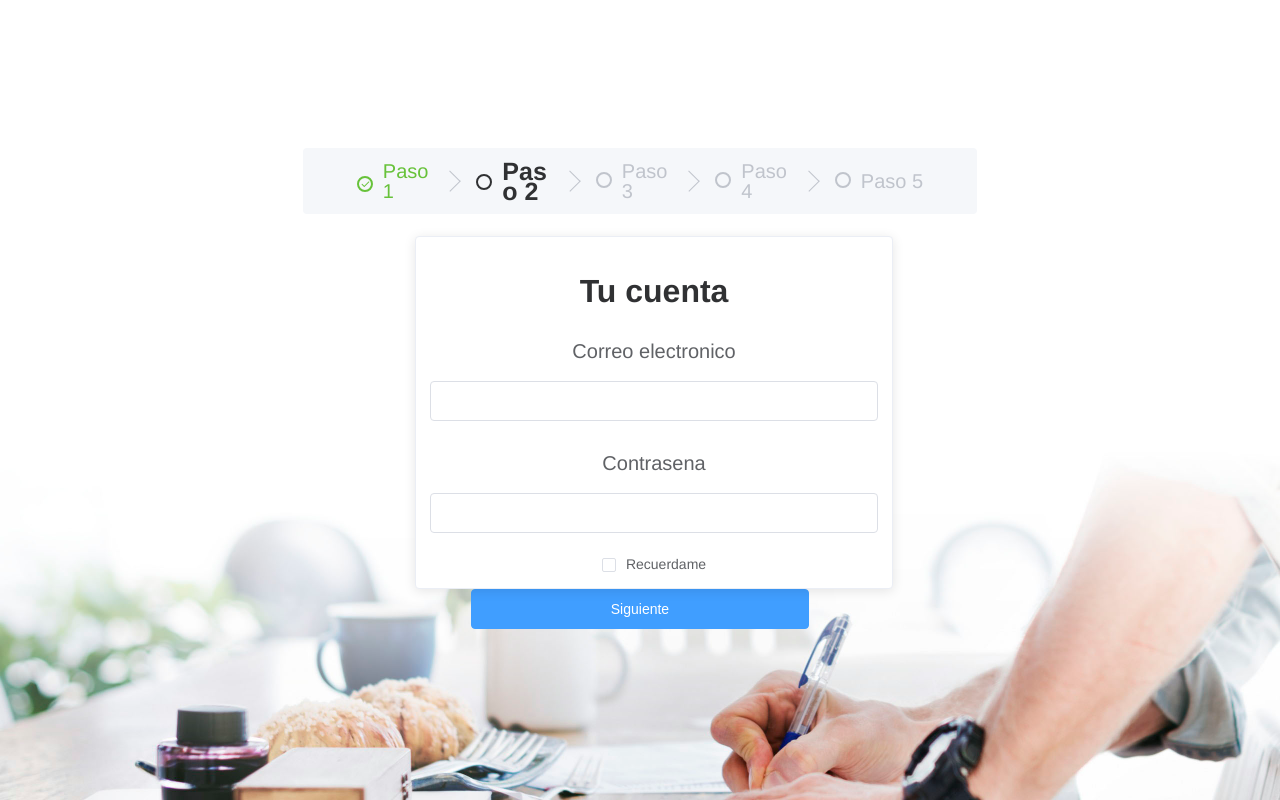
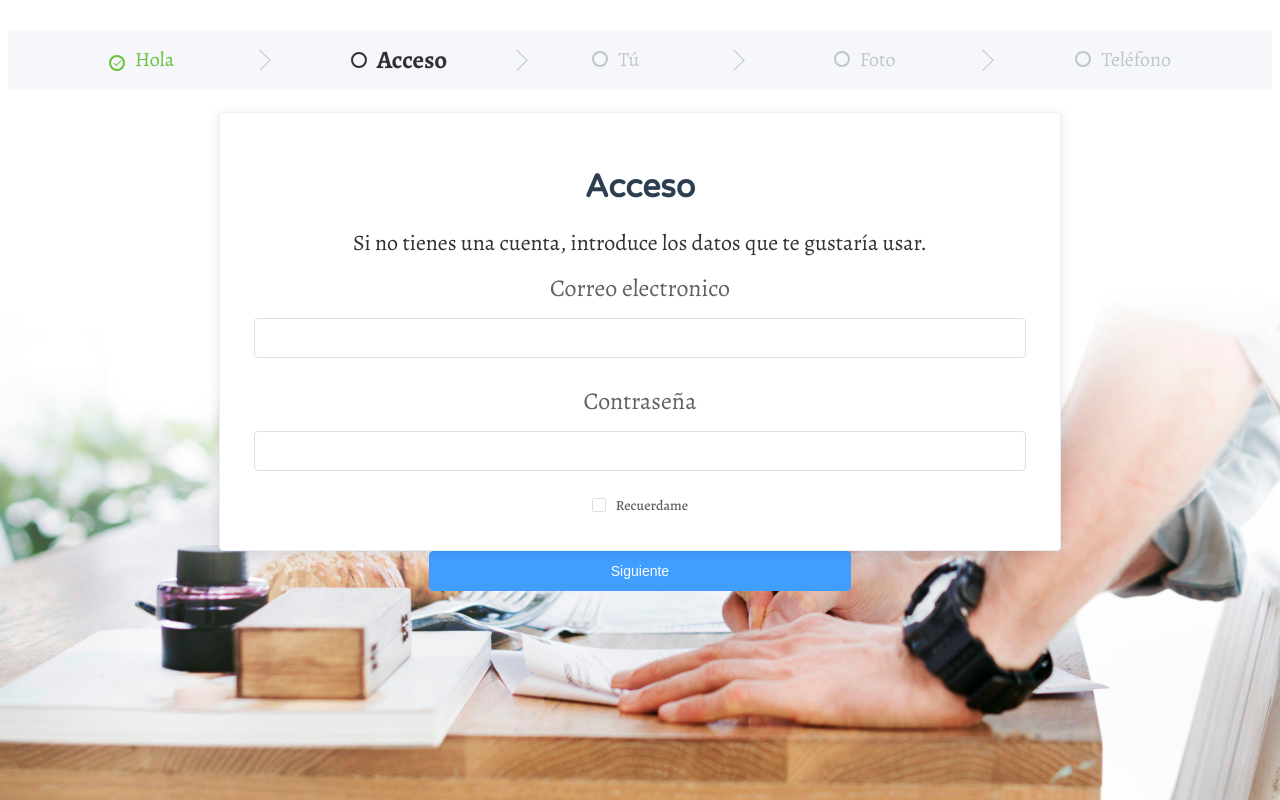
Before and after one commit to CoreDumped-ETSISI/TalentumSocialGamFront, a Vue app: page / in a window 1280 px wide. Both pictures are taken after a click on the button "Siguiente". Built offline with nearby package versions, Linux system fonts and the light colour scheme.

Commit message:
Login/register new style
Rearranged some elements and increased size for accesibility

```diff
--- a/src/App.vue
+++ b/src/App.vue
@@ -11,15 +11,15 @@ export default {
 </script>
 
 <style>
+@import url('https://fonts.googleapis.com/css?family=Alegreya:400,500,700|Varela+Round');
+
 #app {
-	font-family: 'Avenir', Helvetica, Arial, sans-serif;
+	font-family: 'Alegreya', serif;
 	-webkit-font-smoothing: antialiased;
 	-moz-osx-font-smoothing: grayscale;
 	text-align: center;
 	color: #2c3e50;
-	margin: 10%;
 	vertical-align: middle;
-	min-width: 350px;
 }
 
 body{
@@ -29,4 +29,43 @@ body{
 	background-position: bottom;
 	background-size: cover;
 }
+
+h1, h2, h3{
+	font-family: 'Varela Round', sans-serif;
+	color: #2c3e50;
+}
+
+
+.width-48{    width: 48%;}
+.half-width{    width: 50%;}
+.full-width{    width: 100%;}
+
+.text-centered{
+	text-align: center;
+}
+.el-input__inner{
+	text-align: center;
+	font-size: 18pt;
+}
+
+.font-medium{    font-size: 14pt;}
+.font-large{    font-size: 22pt;}
+
+.el-checkbox__inner {
+	border-radius: 25%;
+	width: 24px;
+	height: 24px;
+}
+
+.el-checkbox__inner::after {
+	height: 17px;
+	left: 8px;
+	top: 2px;
+	width: 6px;
+}
+
+.el-form--label-top .el-form-item__label {
+    font-size: 24px;
+}
+
 </style>
--- a/src/components/Intro.vue
+++ b/src/components/Intro.vue
@@ -1,34 +1,34 @@
 <template>
     <el-row>
+        <el-steps :active="active" finish-status="success" simple>
+                <el-step title="Hola"></el-step>
+                <el-step title="Acceso"></el-step>
+                <el-step title="Tú"></el-step>
+                <el-step title="Foto"></el-step>
+                <el-step title="Teléfono"></el-step>
+            </el-steps>
         <el-col :span="16" :offset="4">
-            <el-steps :active="active" finish-status="success" simple>
-                <el-step title="Paso 1"></el-step>
-                <el-step title="Paso 2"></el-step>
-                <el-step title="Paso 3"></el-step>
-                <el-step title="Paso 4"></el-step>
-                <el-step title="Paso 5"></el-step>
-            </el-steps>
             <div v-if="active === 0">
                 <Step1/>
-                <el-button class="step_button" @click="next" type="primary">Siguiente</el-button>
+                <el-button class="step_button full-width" @click="next" type="primary">Siguiente</el-button>
             </div>
             <div v-if="active === 1">
                 <Step2 v-on:saveUser="saveUserParent"/>
-                <el-button class="step_button" @click="next" type="primary">Siguiente</el-button>
+                <el-button class="step_button full-width" @click="next" type="primary">Siguiente</el-button>
             </div>
             <div v-if="active === 2">
                 <Step3/>
-                <el-button class="step_button" @click="next" type="primary">Siguiente</el-button>
+                <el-button class="step_button full-width" @click="next" type="primary">Siguiente</el-button>
             </div>
             <div v-if="active === 3">
                 <Step4/>
-                <el-button type="info">Mas tarde</el-button>
-                <el-button class="step_button" @click="next" type="primary">Siguiente</el-button>
+                <el-button type="info" class=" width-48" >Mas tarde</el-button>
+                <el-button class="step_button  width-48" @click="next" type="primary">Siguiente</el-button>
             </div>
             <div v-if="active === 4">
                 <Step5/>
-                <el-button type="info">Mas tarde</el-button>
-                <el-button class="step_button" @click="next" type="primary">Siguiente</el-button>
+                <el-button type="info" class=" width-48">Mas tarde</el-button>
+                <el-button class="step_button width-48" @click="next" type="primary">Siguiente</el-button>
             </div>
             <div v-if="active === 5">
                 Bye
@@ -108,7 +108,7 @@ export default {
 </script>
 
 <!-- Add "scoped" attribute to limit CSS to this component only -->
-<style >
+<style scope>
 .el-button{
     padding-top: 25px;
     padding-bottom: 25px;
@@ -128,4 +128,7 @@ export default {
 .step_button{
     margin-top: 35px;
 }
+.width-48{
+    width: 48%;
+}
 </style>
--- a/src/components/IntroComponents/Step1.vue
+++ b/src/components/IntroComponents/Step1.vue
@@ -1,12 +1,12 @@
 <template>
     <el-row>
-        <el-col :span="17" :offset="4">
+        <el-col>
             <el-card :body-style="{ padding: '0px' }">
-                <img src="https://media.giphy.com/media/3o7TKMt1VVNkHV2PaE/giphy.gif" class="image">
+                <span><h2>Di hola a tu futuro trabajo!</h2></span>
+                <img src="https://media.giphy.com/media/3o7TKMt1VVNkHV2PaE/giphy.gif" class="image hola-img">
                 <div style="padding: 14px;">
-                    <span><h2>Di hola a tu futuro trabajo!</h2></span>
                     <div class="bottom clearfix description">
-                        Sigue el proceso de registro con nosotros.
+                    Vamos a iniciar sesión, si no tienes cuenta, haremos una nueva.
                     </div>
                 </div>
             </el-card>
@@ -24,6 +24,12 @@ export default{
 .el-row{
     padding-top: 22px;
 }
+.hola-img{
+    min-width:250px;
+    width: 25%;
+    border-radius: 50%;
+
+}
 .description{
     padding-bottom: 10px;
     font-size: 22px;
--- a/src/components/IntroComponents/Step2.vue
+++ b/src/components/IntroComponents/Step2.vue
@@ -1,17 +1,18 @@
 <template>
     <el-row>
-        <el-col :span="17" :offset="4">
-            <el-card :body-style="{ padding: '0px' }">
+        <el-col>
+            <el-card >
                 <div style="padding: 14px;">
-                    <h1>Tu cuenta</h1>
+                    <h1>Acceso</h1>
+                    <div class="bottom clearfix description">Si no tienes una cuenta, introduce los datos que te gustaría usar.</div>
                     <el-form ref="form" :model="form" label-width="120px" label-position="top">
                         <el-form-item label="Correo electronico">
                             <el-input v-model="form.email" prop="email" v-on:input="change"></el-input>
                         </el-form-item>
-                        <el-form-item label="Contrasena" class="label">
+                        <el-form-item label="Contraseña" class="label">
                             <el-input v-model="form.password" type="password" v-on:input="change"></el-input>
                         </el-form-item>
-                        <el-checkbox v-model="form.checked">Recuerdame</el-checkbox>
+                        <el-checkbox v-model="form.checked" class="font-medium">Recuerdame</el-checkbox>
                     </el-form>
                 </div>
             </el-card>
--- a/src/components/IntroComponents/Step3.vue
+++ b/src/components/IntroComponents/Step3.vue
@@ -1,11 +1,11 @@
 <template>
     <el-row>
-        <el-col :span="17" :offset="4">
+        <el-col>
             <el-card :body-style="{ padding: '0px' }">
                 <div style="padding: 14px;">
-                    <h1>Termina el registro</h1>
+                    <h1>Introduce tu nombre y apellidos</h1>
                     <el-form ref="form" :model="form" label-width="120px" label-position="top">
-                        <el-form-item label="Nombre">
+                        <el-form-item label="Nombre" class="label">
                             <el-input v-model="form.name" v-on:input='change'></el-input>
                         </el-form-item>
                         <el-form-item label="Apellidos" class="label">
@@ -38,3 +38,11 @@ export default{
     }
 }
 </script>
+
+<style scope>
+
+.el-form--label-top .el-form-item__label {
+    font-size: 24px;
+}
+
+</style>
--- a/src/components/IntroComponents/Step4.vue
+++ b/src/components/IntroComponents/Step4.vue
@@ -1,9 +1,13 @@
 <template>
     <el-row>
-        <el-col :span="17" :offset="4">
+        <el-col>
             <el-card :body-style="{ padding: '0px' }">
 
-                    <h1>Termina el registro</h1>
+                    <h1>Añade una foto</h1>
+                    <div
+                        class="bottom clearfix description">
+                        Elige una fotografía tuya en la que no salga nadie más.
+                    </div>
                 <el-upload
                     class="upload-demo"
                     drag
@@ -13,8 +17,8 @@
                     :file-list="fileList"
                     multiple>
                     <i class="el-icon-upload"></i>
-                    <div class="el-upload__text">Arrastra el archivo aqui o<em> picha aqui</em></div>
-                    <div class="el-upload__tip" slot="tip">Archivos jpg/png con un tamano menor de 500kb</div>
+                    <div class="el-upload__text" style="font-size: 14pt; font-family: 'Varela Round'">Arrastra el archivo aquí o<em> picha aqui</em></div>
+                    <div class="el-upload__tip font-medium" slot="tip">Archivos jpg/png con un tamaño menor de 500kb</div>
                 </el-upload>
                 <div style="padding: 14px;">
                 </div>
@@ -41,3 +45,8 @@ export default{
     }
 }
 </script>
+
+
+<style scope>
+
+</style>
--- a/src/components/IntroComponents/Step5.vue
+++ b/src/components/IntroComponents/Step5.vue
@@ -1,12 +1,12 @@
 <template>
     <el-row>
-        <el-col :span="17" :offset="4">
+        <el-col>
             <el-card :body-style="{ padding: '0px' }">
                 <div style="padding: 14px;">
                     <h1>Termina el registro</h1>
                     <el-form ref="form" :model="form" label-width="120px" label-position="top">
-                        <el-form-item label="Telefono">
-                            <el-input type='tel' v-model="form.phone" v-on:input="change"></el-input>
+                        <el-form-item label="Teléfono">
+                            <el-input type='tel' class="font-large text-centered" v-model="form.phone" v-on:input="change"></el-input>
                         </el-form-item>
                     </el-form>
                 </div>
--- a/src/components/Offer.vue
+++ b/src/components/Offer.vue
@@ -53,12 +53,6 @@ export default{
     border-width: medium;
 }
 
-.half-width{    width: 50%;}
-.full-width{    width: 100%;}
-
-.font-medium{    font-size: 14pt;}
-.font-large{    font-size: 20pt;}
-
 .el-col {
     border-radius: 4px;
 }
```
